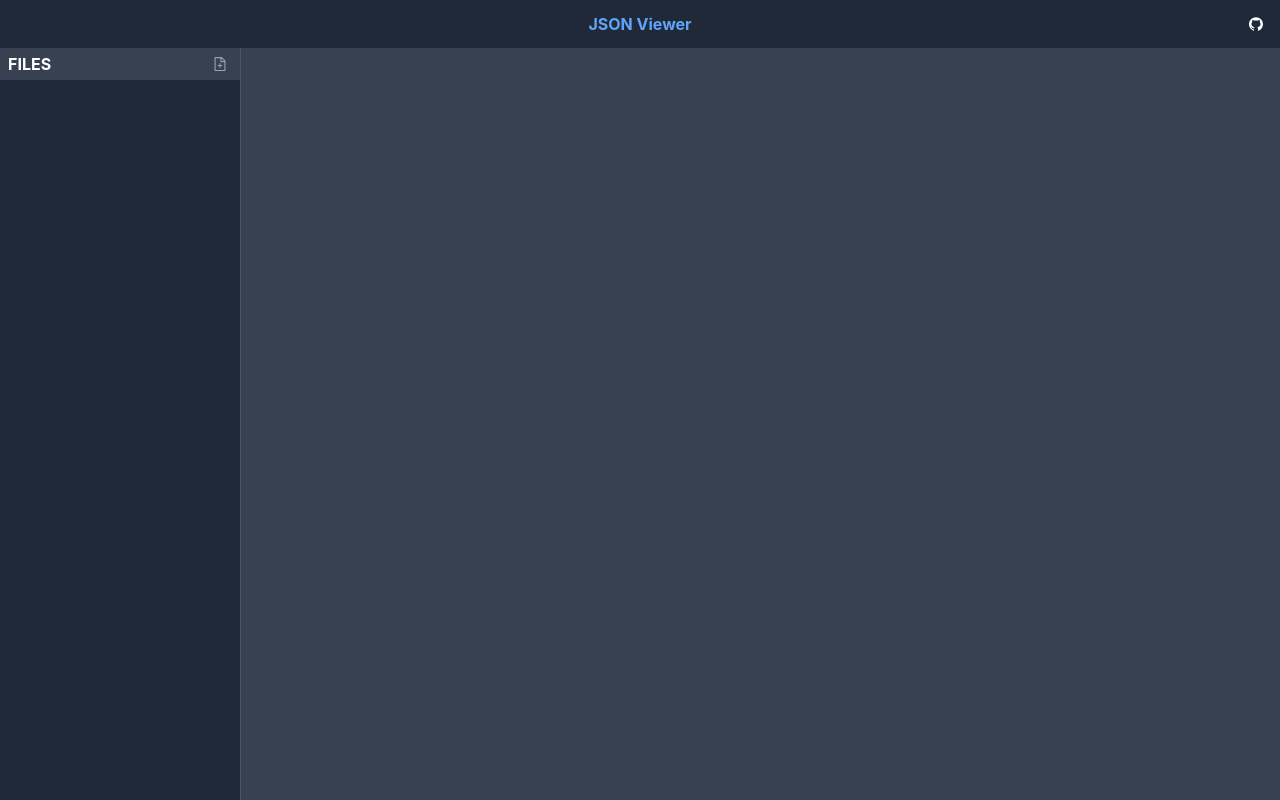
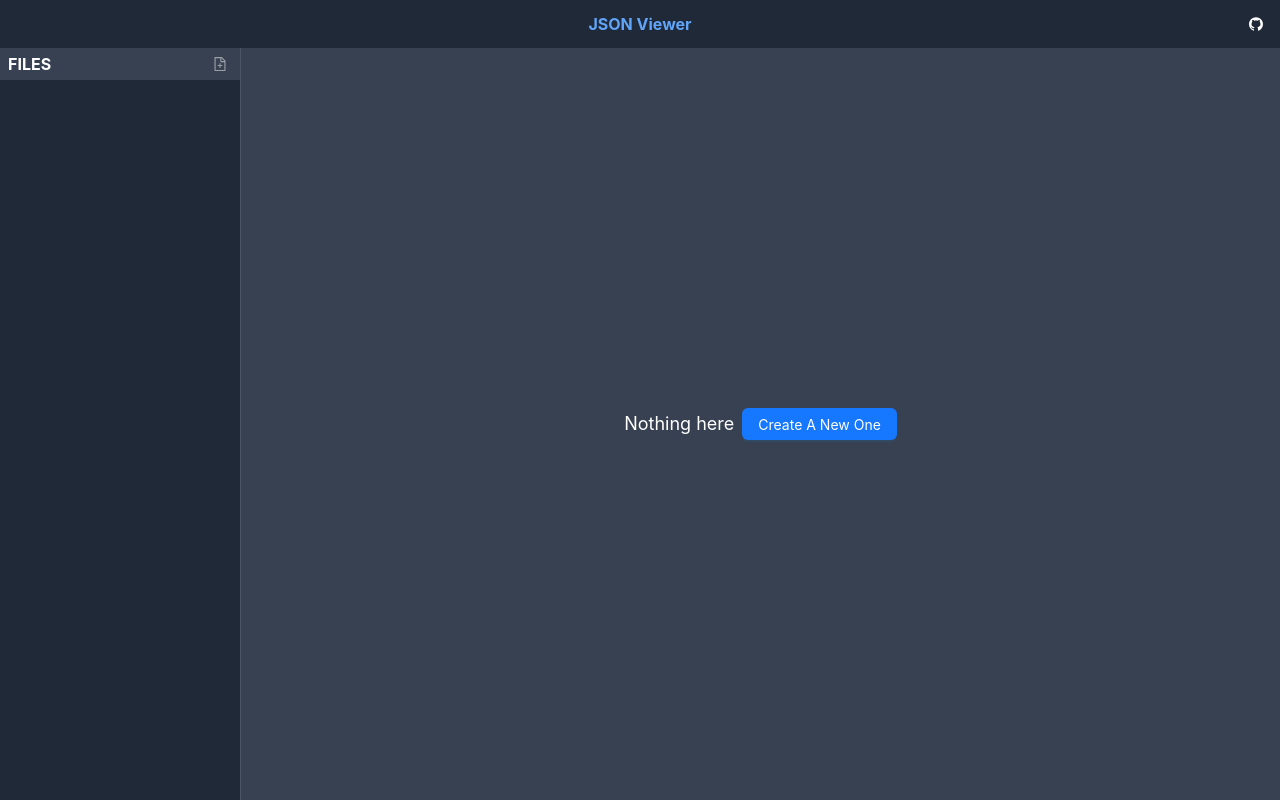
Before and after one commit to Darcrandex/json-viewer, a React (Vite) app: page / in a window 1280 px wide. Built offline with nearby package versions, Linux system fonts and the light colour scheme.

Commit message:
🎈 perf: 样式和交互优化

```diff
--- a/package.json
+++ b/package.json
@@ -10,6 +10,7 @@
     "preview": "vite preview"
   },
   "dependencies": {
+    "@ant-design/cssinjs": "^1.9.1",
     "@ant-design/icons": "^5.0.1",
     "ace-builds": "^1.20.0",
     "antd": "^5.4.7",
--- a/src/main.tsx
+++ b/src/main.tsx
@@ -1,9 +1,13 @@
+import { StyleProvider } from '@ant-design/cssinjs'
 import ReactDOM from 'react-dom/client'
+
 import App from './App.tsx'
 import './index.css'
 
 ReactDOM.createRoot(document.getElementById('root') as HTMLElement).render(
   <>
-    <App />
+    <StyleProvider hashPriority='high'>
+      <App />
+    </StyleProvider>
   </>
 )
--- a/src/pages/Home/AceEditor.tsx
+++ b/src/pages/Home/AceEditor.tsx
@@ -6,9 +6,11 @@
 
 import ace from 'ace-builds'
 import 'ace-builds/src-min-noconflict/mode-json.js'
+import 'ace-builds/src-min-noconflict/worker-json.js'
+
+// 主题文件
 import 'ace-builds/src-min-noconflict/theme-nord_dark.js'
 import 'ace-builds/src-min-noconflict/theme-one_dark.js'
-import 'ace-builds/src-min-noconflict/worker-json.js'
 
 import { CSSProperties, ForwardedRef, forwardRef, useEffect, useImperativeHandle, useRef } from 'react'
 import { useFullscreen, useToggle } from 'react-use'
@@ -41,6 +43,7 @@
         selectionStyle: 'text',
         theme: 'ace/theme/nord_dark',
         value: props.defaultValue,
+        placeholder: 'type or paste JSON here',
       })
 
       editor.focus()
--- a/src/pages/Home/NavItem.tsx
+++ b/src/pages/Home/NavItem.tsx
@@ -10,6 +10,7 @@
 import clsx from 'clsx'
 import * as R from 'ramda'
 import React, { useCallback, useEffect, useRef, useState } from 'react'
+import { toast } from 'react-toastify'
 
 export type NavItemProps = { id: string; active?: boolean; onSelect?: (id?: string) => void }
 
@@ -33,6 +34,12 @@
     if (name?.trim()) {
       setEditing(false)
       setItem((curr) => R.mergeLeft({ name }, curr))
+    } else {
+      toast.error('name is required', {
+        autoClose: 1000,
+        closeButton: false,
+        progressStyle: { visibility: 'hidden' },
+      })
     }
   }, [name, setItem])
 
--- a/src/pages/Home/index.tsx
+++ b/src/pages/Home/index.tsx
@@ -72,6 +72,15 @@
               .map((id) => (
                 <ViewItem key={id} id={id} />
               ))}
+
+            {ids.length === 0 && (
+              <div className='flex-1 flex items-center justify-center'>
+                <span className='text-white text-lg mr-2'>Nothing here</span>
+                <Button type='primary' onClick={onInsert}>
+                  Create A New One
+                </Button>
+              </div>
+            )}
           </main>
         </section>
       </section>
--- a/src/stores/config.ts
+++ b/src/stores/config.ts
@@ -1,7 +1,10 @@
 import { atom, useAtom } from 'jotai'
 
 export type Config = { fontSize?: number; theme?: string }
-const stateAtom = atom<Config>({})
+
+// 代码主题参考 https://github.com/ajaxorg/ace/tree/master/src/theme
+// 同时需要预先引入文件
+const stateAtom = atom<Config>({ fontSize: 22, theme: 'ace/theme/nord_dark' })
 
 export function useConfig() {
   const [config, setConfig] = useAtom(stateAtom)
```
Also changed, not shown: 1 other file (tests, documents, lock files or other folders).
